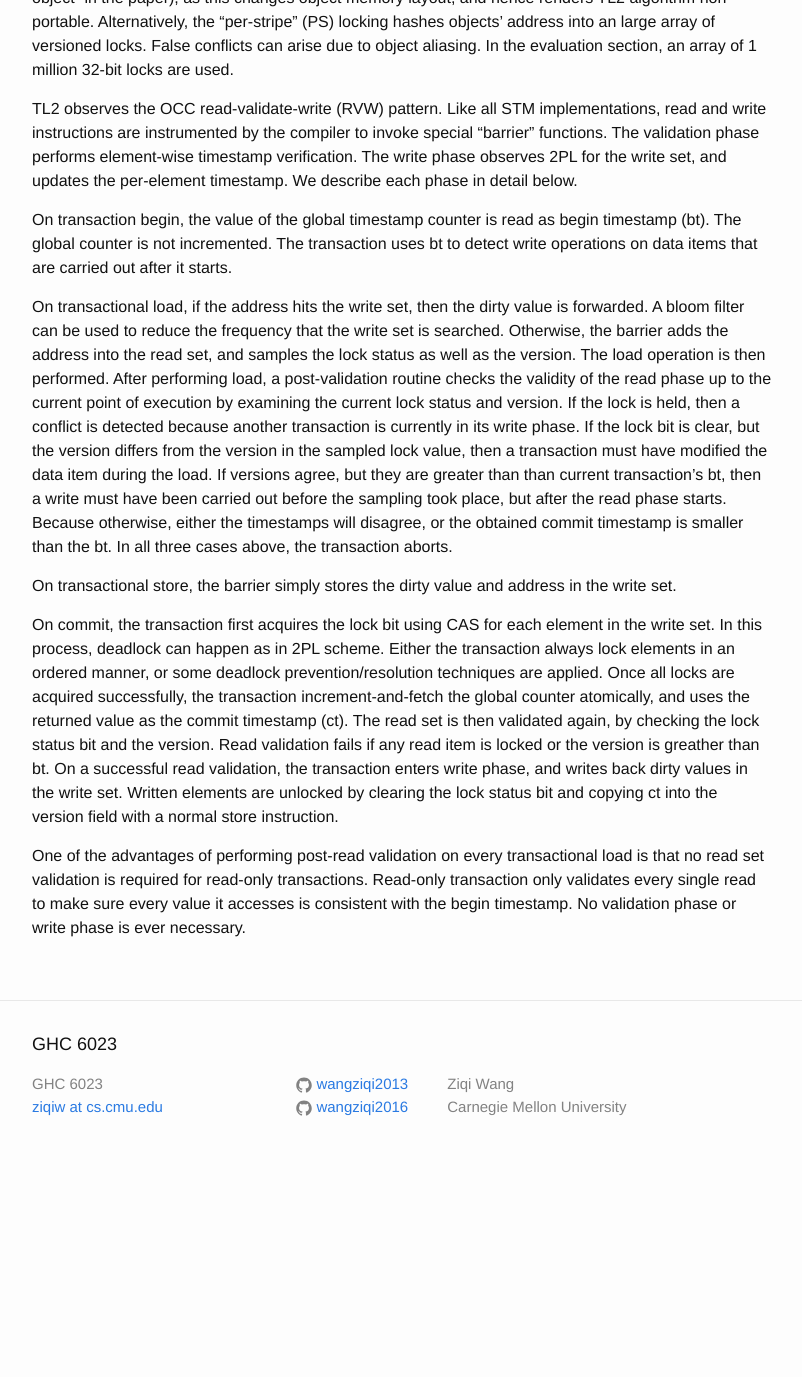
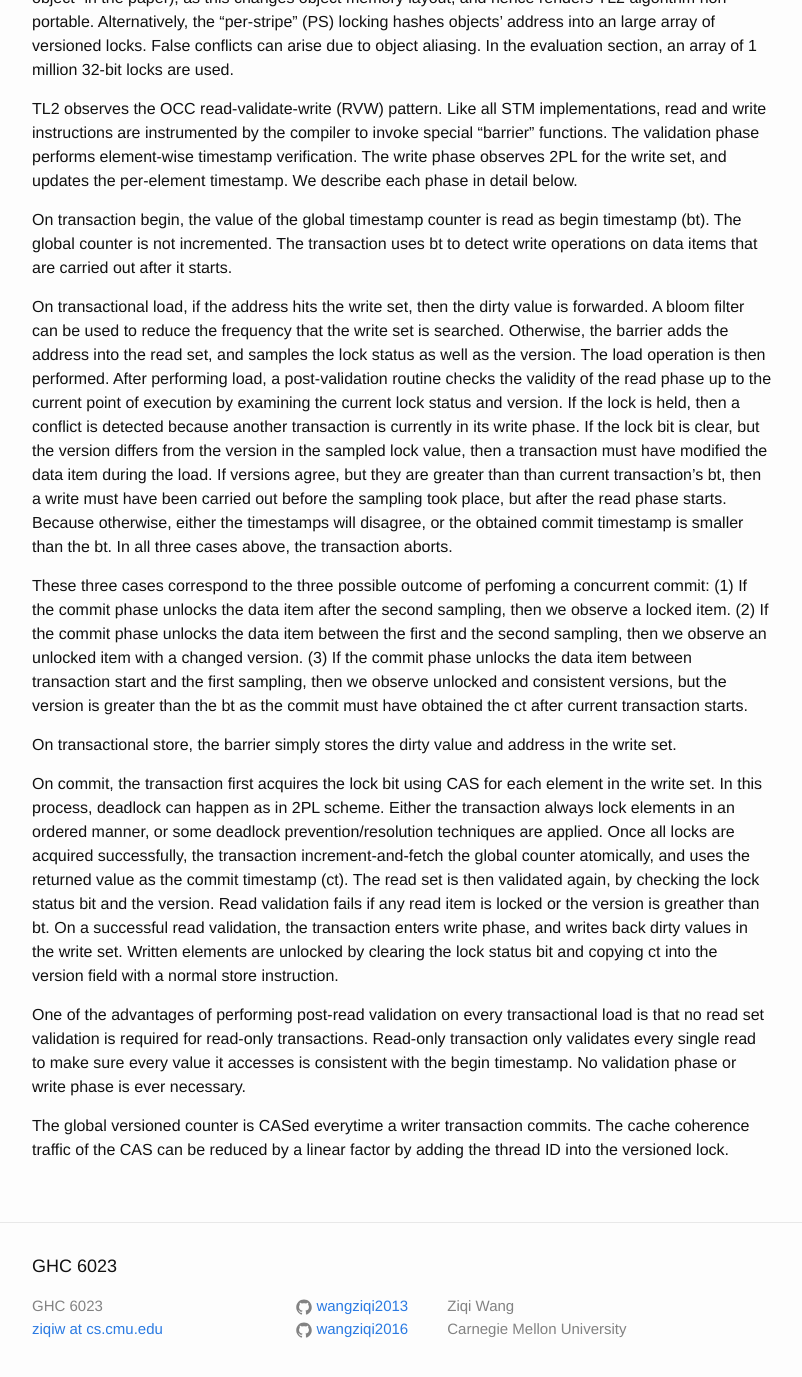
Before and after one commit to wangziqi2013/wangziqi2013.github.io, a Jekyll site: the page built from _posts/2018-03-18-Transactional-Locking-II.markdown, in a window 1280 px wide and 1400 px high, scrolled down 881 px. Shown: the top 1377 px of the window, without its empty margins (238-1040 px from the left). Built offline with Jekyll 4.4.1, drawn with Linux system fonts in a browser that asks for light colours; before the commit the page ends 2059 px from its top, so only the background shows below that.

Commit message:
Adding explanation to read validation

```diff
--- a/_posts/2018-03-18-Transactional-Locking-II.markdown
+++ b/_posts/2018-03-18-Transactional-Locking-II.markdown
@@ -53,6 +53,13 @@ than current transaction's bt, then a write must have been carried out before th
 the read phase starts. Because otherwise, either the timestamps will disagree, or the obtained commit timestamp
 is smaller than the bt. In all three cases above, the transaction aborts.
 
+These three cases correspond to the three possible outcome of perfoming a concurrent commit: (1) If the
+commit phase unlocks the data item after the second sampling, then we observe a locked item. (2) If the
+commit phase unlocks the data item between the first and the second sampling, then we observe an
+unlocked item with a changed version. (3) If the commit phase unlocks the data item between transaction start
+and the first sampling, then we observe unlocked and consistent versions, but the version is greater
+than the bt as the commit must have obtained the ct after current transaction starts.
+
 On transactional store, the barrier simply stores the dirty value and address in the write set.
 
 On commit, the transaction first acquires the lock bit using CAS for each element in the write set.
@@ -69,3 +76,6 @@ One of the advantages of performing post-read validation on every transactional
 set validation is required for read-only transactions. Read-only transaction only validates every single read
 to make sure every value it accesses is consistent with the begin timestamp. No validation phase or write phase
 is ever necessary.
+
+The global versioned counter is CASed everytime a writer transaction commits. The cache coherence traffic of
+the CAS can be reduced by a linear factor by adding the thread ID into the versioned lock.
```
